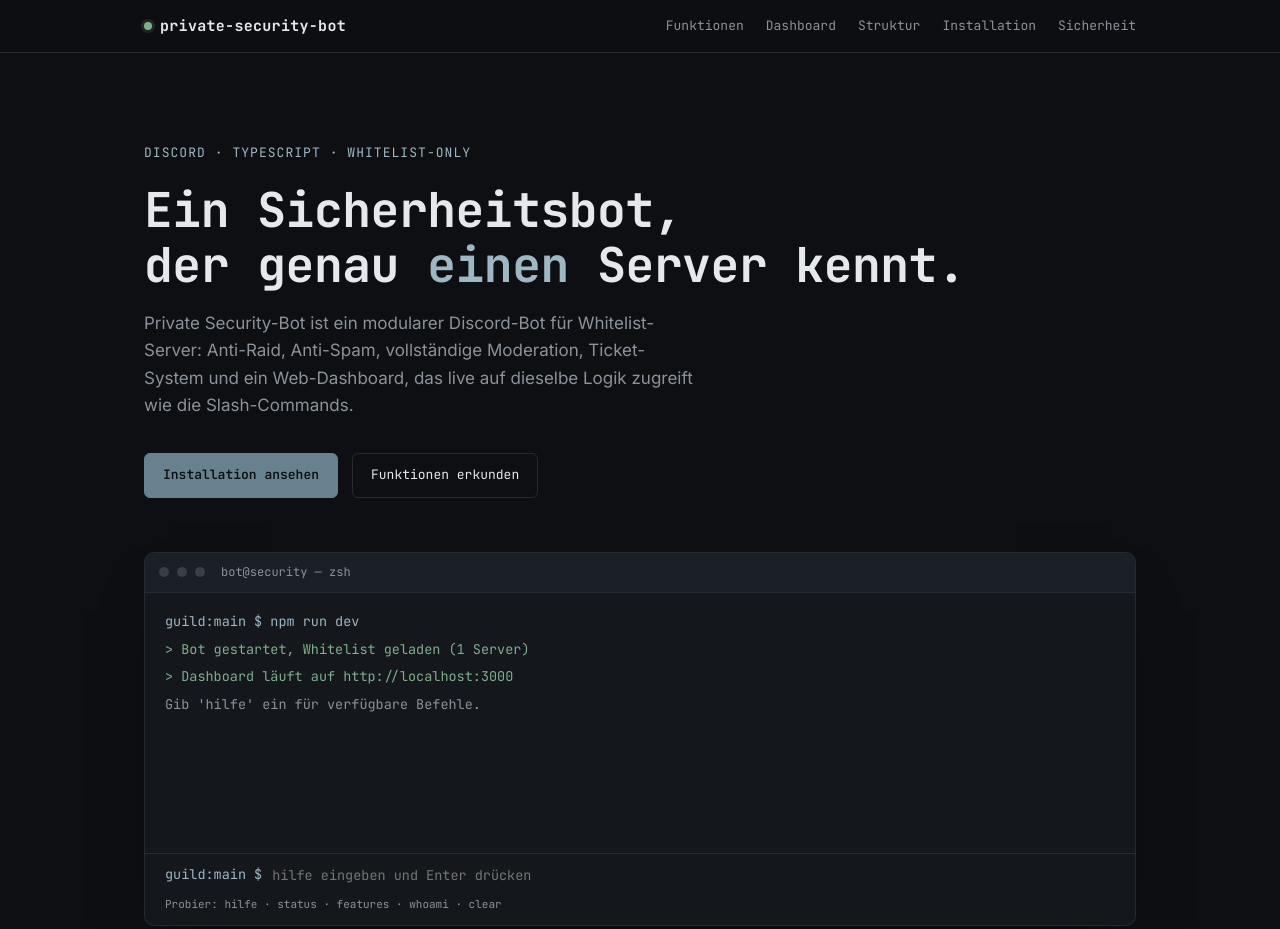
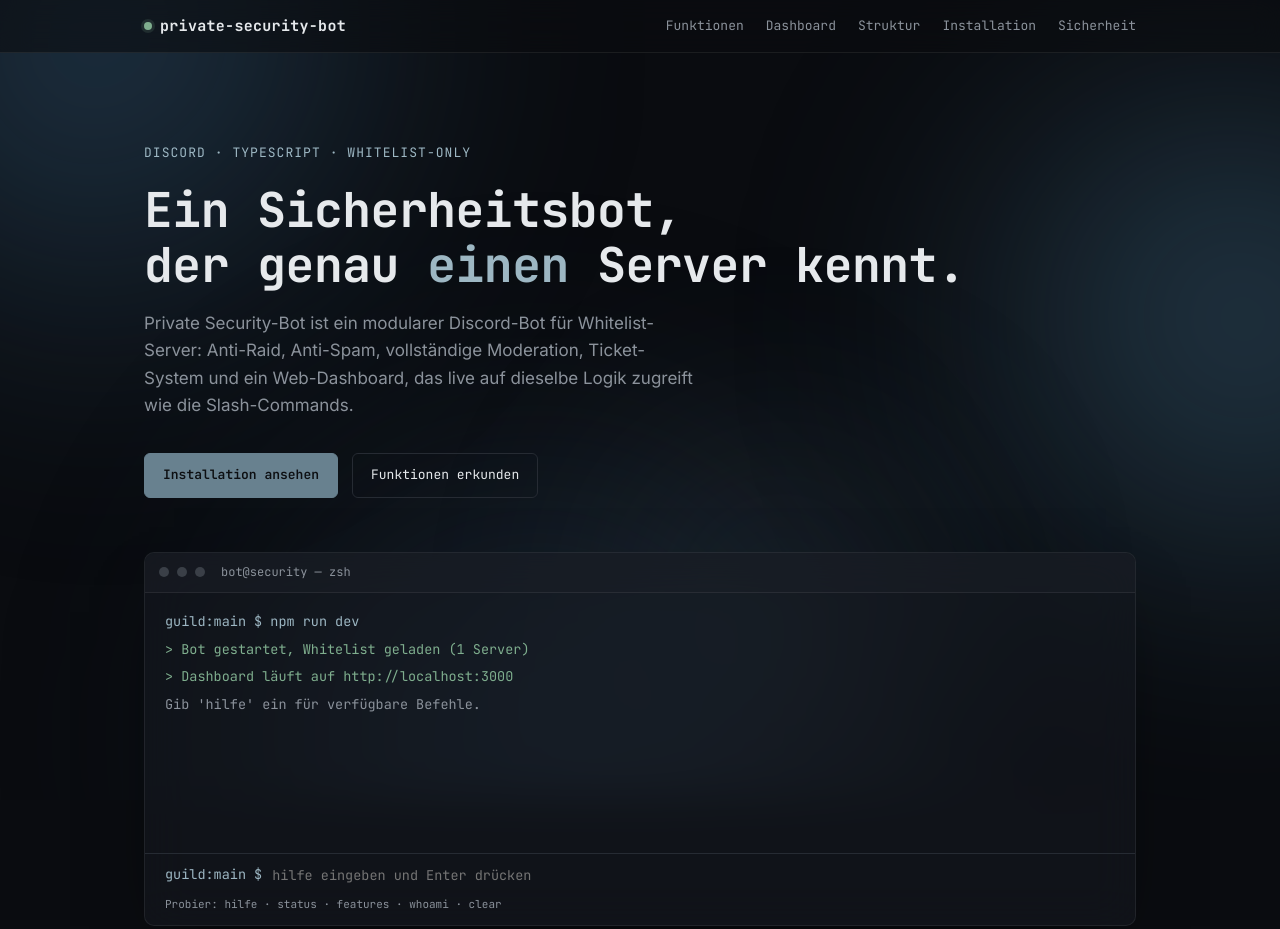
Before and after one commit to Lelus1988/discord-security-bot, a website: page docs/index.html in a window 1280 px wide. Shown: the top 929 px of the page. Drawn offline with Linux system fonts and the light colour scheme.

Commit message:
Hintergrund aktualisiert

```diff
--- a/docs/index.html
+++ b/docs/index.html
@@ -9,9 +9,12 @@
 <link href="https://fonts.googleapis.com/css2?family=JetBrains+Mono:wght@400;500;600;700&family=Inter:wght@400;500;600&display=swap" rel="stylesheet">
 <style>
   :root{
-    --bg: #0d0f12;
+    --bg: #0a0c10;
     --surface: #14171c;
     --surface-2: #1b1f26;
+    --glass: rgba(23, 27, 34, 0.55);
+    --glass-strong: rgba(23, 27, 34, 0.72);
+    --glass-border: rgba(255, 255, 255, 0.07);
     --border: #262b33;
     --accent: #68818f;
     --accent-bright: #9db7c3;
@@ -36,6 +39,56 @@
     color: var(--text);
     font-family: var(--sans);
     line-height: 1.6;
+    overflow-x: hidden;
+  }
+
+  .bg-glow{
+    position: fixed;
+    inset: 0;
+    z-index: -1;
+    overflow: hidden;
+    pointer-events: none;
+  }
+  .glow{
+    position: absolute;
+    border-radius: 50%;
+    filter: blur(120px);
+    opacity: 0.5;
+    will-change: transform;
+  }
+  .glow-1{
+    width: 640px; height: 640px;
+    top: -220px; left: -160px;
+    background: radial-gradient(circle at 35% 35%, #3d6d92, transparent 70%);
+    animation: drift1 28s ease-in-out infinite;
+  }
+  .glow-2{
+    width: 600px; height: 600px;
+    top: 60px; right: -220px;
+    background: radial-gradient(circle at 60% 40%, #4a7fa0, transparent 70%);
+    animation: drift2 34s ease-in-out infinite;
+  }
+  .glow-3{
+    width: 760px; height: 760px;
+    bottom: -320px; left: 12%;
+    background: radial-gradient(circle at 50% 50%, #2e4a63, transparent 70%);
+    animation: drift3 40s ease-in-out infinite;
+  }
+  .glow-4{
+    width: 420px; height: 420px;
+    top: 46%; left: 46%;
+    background: radial-gradient(circle at 50% 50%, #6a92ad, transparent 70%);
+    opacity: 0.28;
+    animation: drift2 22s ease-in-out infinite reverse;
+  }
+  @keyframes drift1{ 0%,100%{ transform: translate(0,0); } 50%{ transform: translate(50px, 40px); } }
+  @keyframes drift2{ 0%,100%{ transform: translate(0,0); } 50%{ transform: translate(-40px, 50px); } }
+  @keyframes drift3{ 0%,100%{ transform: translate(0,0); } 50%{ transform: translate(30px, -40px); } }
+  @media (prefers-reduced-motion: reduce){
+    .glow{ animation: none !important; }
+  }
+  @media (max-width: 720px){
+    .glow{ filter: blur(80px); opacity: 0.4; }
   }
 
   a{ color: var(--accent-bright); }
@@ -48,11 +101,13 @@
 
   .wrap{ max-width: 1040px; margin: 0 auto; padding: 0 24px; }
 
+  /* NAV */
   header.nav{
     position: sticky; top: 0; z-index: 50;
-    background: rgba(13,15,18,0.88);
-    backdrop-filter: blur(8px);
-    border-bottom: 1px solid var(--border);
+    background: rgba(10,12,16,0.6);
+    backdrop-filter: blur(14px);
+    -webkit-backdrop-filter: blur(14px);
+    border-bottom: 1px solid var(--glass-border);
   }
   .nav-inner{ display:flex; align-items:center; justify-content:space-between; padding: 14px 24px; max-width: 1040px; margin:0 auto; }
   .brand{ font-family: var(--mono); font-weight:700; letter-spacing: 0.02em; color: var(--text); text-decoration:none; font-size: 15px; display:flex; align-items:center; gap:8px;}
@@ -77,13 +132,15 @@
 
   .terminal{
     margin-top: 54px;
-    background: var(--surface);
-    border: 1px solid var(--border);
+    background: var(--glass);
+    backdrop-filter: blur(22px);
+    -webkit-backdrop-filter: blur(22px);
+    border: 1px solid var(--glass-border);
     border-radius: 10px;
     overflow: hidden;
-    box-shadow: 0 30px 60px -30px rgba(0,0,0,0.6);
+    box-shadow: 0 30px 70px -30px rgba(0,0,0,0.7);
   }
-  .terminal-bar{ display:flex; align-items:center; gap:8px; padding: 10px 14px; background: var(--surface-2); border-bottom:1px solid var(--border); }
+  .terminal-bar{ display:flex; align-items:center; gap:8px; padding: 10px 14px; background: rgba(27,31,38,0.5); border-bottom:1px solid var(--glass-border); }
   .terminal-bar .tdot{ width:10px; height:10px; border-radius:50%; background: #3a3f47; }
   .terminal-title{ margin-left: 8px; font-family: var(--mono); font-size: 12px; color: var(--text-muted); }
   .terminal-body{ padding: 18px 20px; font-family: var(--mono); font-size: 13.5px; min-height: 260px; max-height: 340px; overflow-y:auto; }
@@ -110,12 +167,13 @@
   .grid{ display:grid; grid-template-columns: repeat(3, 1fr); gap: 16px; }
   @media (max-width: 860px){ .grid{ grid-template-columns: repeat(2,1fr); } }
   @media (max-width: 560px){ .grid{ grid-template-columns: 1fr; } }
-  .card{ background: var(--surface); border:1px solid var(--border); border-radius: 10px; padding: 20px; }
+  .card{ background: var(--glass); backdrop-filter: blur(18px); -webkit-backdrop-filter: blur(18px); border:1px solid var(--glass-border); border-radius: 10px; padding: 20px; transition: border-color 0.2s, transform 0.2s; }
+  .card:hover{ border-color: var(--accent); transform: translateY(-2px); }
   .card h3{ font-family: var(--mono); font-size: 14.5px; margin: 0 0 8px; color: var(--text); }
   .card p{ font-size: 13.5px; color: var(--text-muted); margin:0; }
 
-  .panel{ background: var(--surface); border:1px solid var(--border); border-radius: 10px; overflow:hidden; }
-  .tabbar{ display:flex; flex-wrap:wrap; border-bottom:1px solid var(--border); background: var(--surface-2); }
+  .panel{ background: var(--glass); backdrop-filter: blur(20px); -webkit-backdrop-filter: blur(20px); border:1px solid var(--glass-border); border-radius: 10px; overflow:hidden; }
+  .tabbar{ display:flex; flex-wrap:wrap; border-bottom:1px solid var(--glass-border); background: rgba(27,31,38,0.4); }
   .tabbar button{
     font-family: var(--mono); font-size: 12.5px; color: var(--text-muted); background:none; border:none; padding: 13px 16px; cursor:pointer; border-bottom: 2px solid transparent;
   }
@@ -133,7 +191,7 @@
   .status-dot.offline{ background: #4a4f57; }
   .pill{ font-family: var(--mono); font-size: 11px; color: var(--text-muted); border:1px solid var(--border); padding: 2px 8px; border-radius: 20px; }
 
-  .tree{ font-family: var(--mono); font-size: 13.5px; background: var(--surface); border:1px solid var(--border); border-radius: 10px; padding: 18px 20px; }
+  .tree{ font-family: var(--mono); font-size: 13.5px; background: var(--glass); backdrop-filter: blur(20px); -webkit-backdrop-filter: blur(20px); border:1px solid var(--glass-border); border-radius: 10px; padding: 18px 20px; }
   .tree ul{ list-style:none; margin:4px 0 4px 18px; padding:0; border-left: 1px solid var(--border); }
   .tree li{ margin: 3px 0; padding-left: 14px; position:relative; }
   .tree > ul{ margin-left:0; border-left:none; }
@@ -148,15 +206,15 @@
   .step{ display:grid; grid-template-columns: 40px 1fr; gap: 18px; padding-bottom: 34px; position:relative; }
   .step:last-child{ padding-bottom:0; }
   .step:not(:last-child):before{ content:""; position:absolute; left:19px; top:36px; bottom:0; width:1px; background: var(--border); }
-  .step-num{ counter-increment: step; font-family: var(--mono); width:38px; height:38px; border-radius:50%; border:1px solid var(--accent); color: var(--accent-bright); display:flex; align-items:center; justify-content:center; font-size:13px; background: var(--surface); }
+  .step-num{ counter-increment: step; font-family: var(--mono); width:38px; height:38px; border-radius:50%; border:1px solid var(--accent); color: var(--accent-bright); display:flex; align-items:center; justify-content:center; font-size:13px; background: var(--glass); backdrop-filter: blur(12px); -webkit-backdrop-filter: blur(12px); }
   .step-num:before{ content: counter(step); }
   .step h3{ font-family: var(--mono); font-size:15px; margin: 6px 0 8px; }
   .step p{ color: var(--text-muted); font-size: 13.5px; margin: 0 0 10px; }
-  pre.code{ background: var(--surface-2); border:1px solid var(--border); border-radius: 8px; padding: 14px 16px; font-size: 12.8px; overflow-x:auto; color: var(--text); position:relative; }
+  pre.code{ background: var(--glass-strong); backdrop-filter: blur(14px); -webkit-backdrop-filter: blur(14px); border:1px solid var(--glass-border); border-radius: 8px; padding: 14px 16px; font-size: 12.8px; overflow-x:auto; color: var(--text); position:relative; }
   .copy-btn{ position:absolute; top:8px; right:8px; font-family: var(--mono); font-size: 11px; color: var(--text-muted); background: var(--surface); border:1px solid var(--border); border-radius:5px; padding:4px 8px; cursor:pointer; }
   .copy-btn:hover{ color: var(--text); border-color: var(--accent); }
 
-  .callout{ border-left: 3px solid var(--accent); background: var(--surface); border-radius: 0 8px 8px 0; padding: 12px 16px; font-size: 13.5px; color: var(--text-muted); margin: 16px 0; }
+  .callout{ border-left: 3px solid var(--accent); background: var(--glass); backdrop-filter: blur(14px); -webkit-backdrop-filter: blur(14px); border-radius: 0 8px 8px 0; padding: 12px 16px; font-size: 13.5px; color: var(--text-muted); margin: 16px 0; }
   .callout b{ color: var(--accent-bright); }
 
   footer{ padding: 40px 0 60px; text-align:center; color: var(--text-muted); font-family: var(--mono); font-size: 12.5px; }
@@ -165,6 +223,13 @@
 </style>
 </head>
 <body>
+
+<div class="bg-glow" aria-hidden="true">
+  <div class="glow glow-1"></div>
+  <div class="glow glow-2"></div>
+  <div class="glow glow-3"></div>
+  <div class="glow glow-4"></div>
+</div>
 
 <header class="nav">
   <div class="nav-inner">
@@ -380,7 +445,6 @@ pm2 save</pre>
 </div>
 
 <script>
-
 (function(){
   const out = document.getElementById('term-output');
   const input = document.getElementById('term-input');
```
